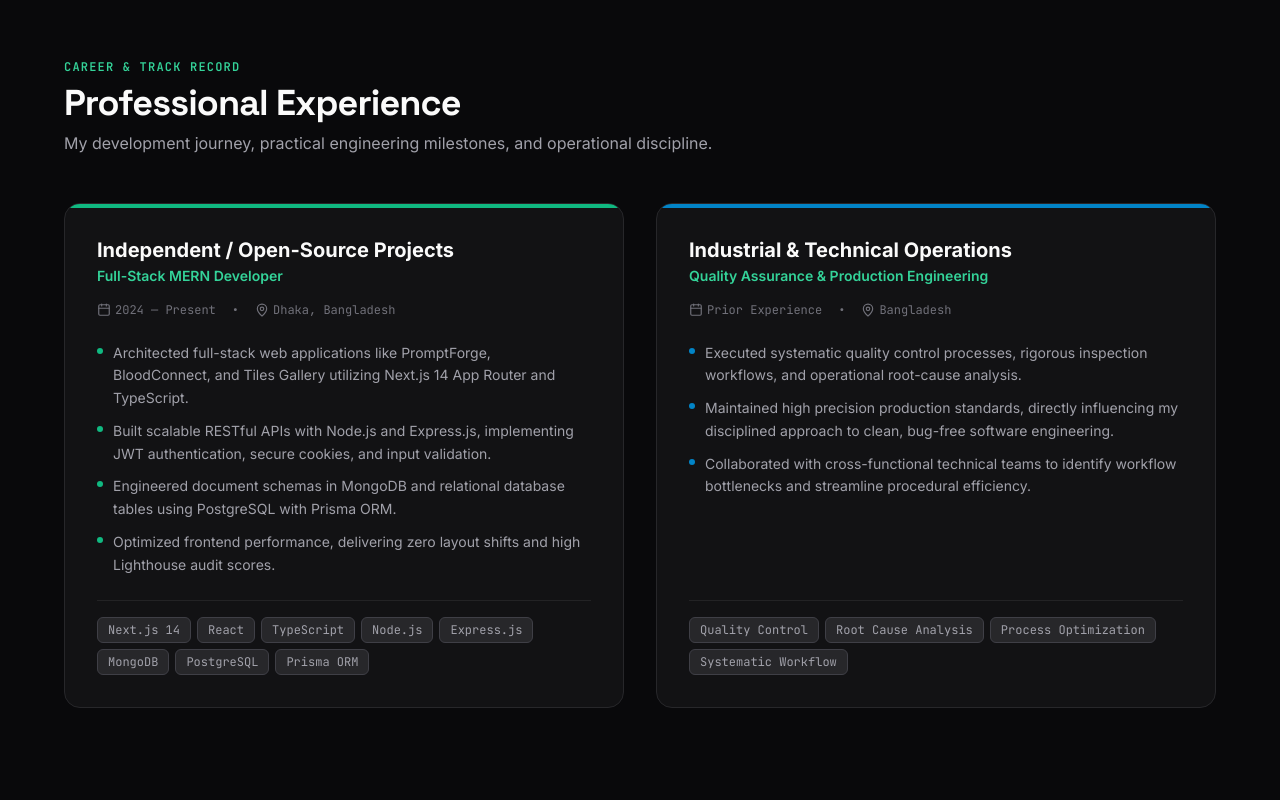
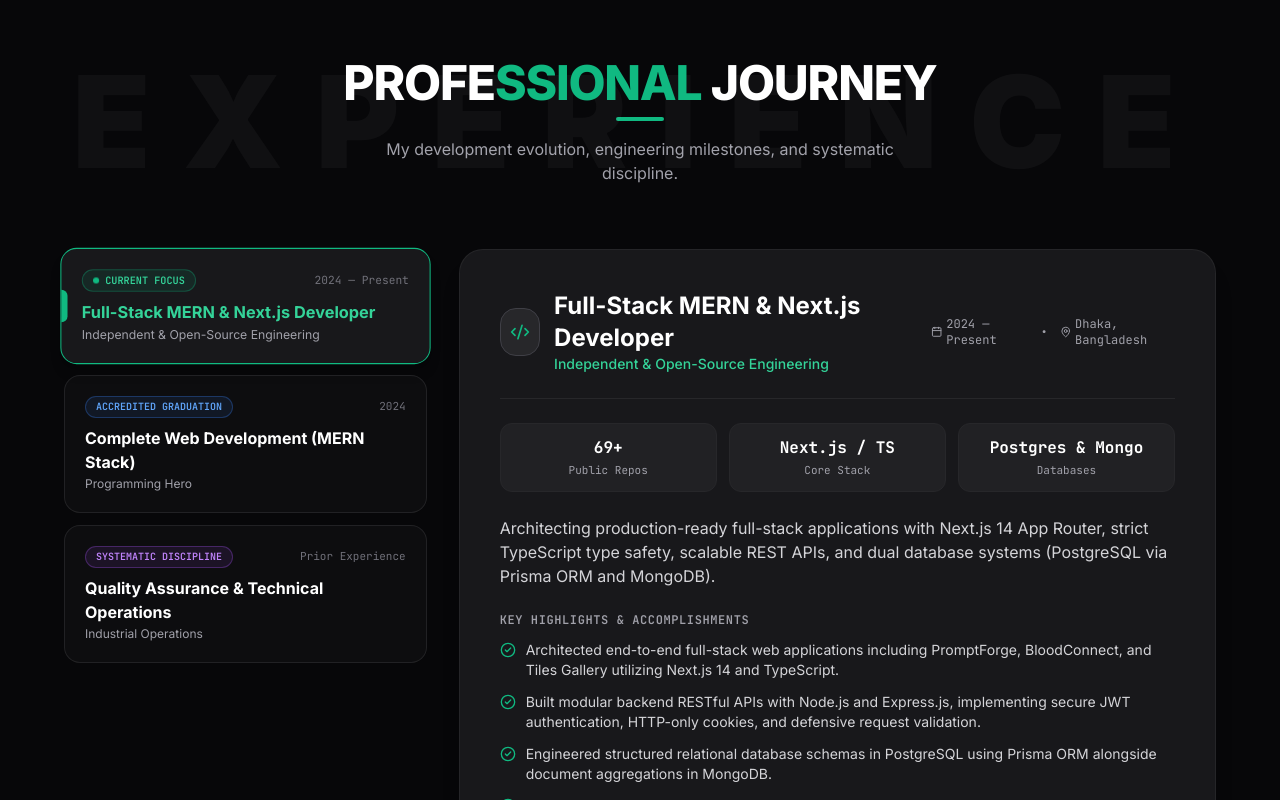
Before and after one commit to babul0000/babul_protfolio, a Next.js app: page / in a window 1280 px wide. Shown: the part 2560-3360 px from the top of the page. Built offline with nearby package versions, Linux system fonts and the light colour scheme; no server answers.

Commit message:
feat: design highly unique, creative, interactive experience section with milestone tabs and tactile stat chips

```diff
--- a/components/Experience.tsx
+++ b/components/Experience.tsx
@@ -1,119 +1,306 @@
 "use client";
-import React from "react";
-import { Briefcase, Calendar, MapPin, CheckCircle2, ArrowRight } from "lucide-react";
+import React, { useState } from "react";
+import {
+  Briefcase,
+  Calendar,
+  MapPin,
+  CheckCircle2,
+  ArrowUpRight,
+  Code2,
+  Cpu,
+  GraduationCap,
+  Sparkles,
+  Layers,
+  ChevronRight
+} from "lucide-react";
 
 export default function Experience() {
+  const [activeTab, setActiveTab] = useState<number>(0);
+
   const experiences = [
     {
-      company: "Independent / Open-Source Projects",
-      role: "Full-Stack MERN Developer",
+      id: "fullstack",
+      badge: "CURRENT FOCUS",
+      badgeColor: "bg-emerald-500/10 text-emerald-600 dark:text-emerald-400 border-emerald-500/30",
+      dotPulse: true,
+      role: "Full-Stack MERN & Next.js Developer",
+      company: "Independent & Open-Source Engineering",
       period: "2024 — Present",
       location: "Dhaka, Bangladesh",
-      accent: "#10b981",
+      icon: <Code2 className="w-5 h-5 text-emerald-500" />,
+      stats: [
+        { label: "Public Repos", value: "69+" },
+        { label: "Core Stack", value: "Next.js / TS" },
+        { label: "Databases", value: "Postgres & Mongo" },
+      ],
+      description:
+        "Architecting production-ready full-stack applications with Next.js 14 App Router, strict TypeScript type safety, scalable REST APIs, and dual database systems (PostgreSQL via Prisma ORM and MongoDB).",
       achievements: [
-        "Architected full-stack web applications like PromptForge, BloodConnect, and Tiles Gallery utilizing Next.js 14 App Router and TypeScript.",
-        "Built scalable RESTful APIs with Node.js and Express.js, implementing JWT authentication, secure cookies, and input validation.",
-        "Engineered document schemas in MongoDB and relational database tables using PostgreSQL with Prisma ORM.",
-        "Optimized frontend performance, delivering zero layout shifts and high Lighthouse audit scores."
+        "Architected end-to-end full-stack web applications including PromptForge, BloodConnect, and Tiles Gallery utilizing Next.js 14 and TypeScript.",
+        "Built modular backend RESTful APIs with Node.js and Express.js, implementing secure JWT authentication, HTTP-only cookies, and defensive request validation.",
+        "Engineered structured relational database schemas in PostgreSQL using Prisma ORM alongside document aggregations in MongoDB.",
+        "Delivered pixel-perfect, responsive UI experiences optimized for zero layout shifts and high Lighthouse audit scores.",
       ],
-      tags: ["Next.js 14", "React", "TypeScript", "Node.js", "Express.js", "MongoDB", "PostgreSQL", "Prisma ORM"]
+      technologies: [
+        "Next.js 14",
+        "React",
+        "TypeScript",
+        "Node.js",
+        "Express.js",
+        "PostgreSQL",
+        "Prisma ORM",
+        "MongoDB",
+        "Tailwind CSS",
+      ],
     },
     {
-      company: "Industrial & Technical Operations",
-      role: "Quality Assurance & Production Engineering",
+      id: "education",
+      badge: "ACCREDITED GRADUATION",
+      badgeColor: "bg-blue-500/10 text-blue-600 dark:text-blue-400 border-blue-500/30",
+      dotPulse: false,
+      role: "Complete Web Development (MERN Stack)",
+      company: "Programming Hero",
+      period: "2024",
+      location: "Online / Verified Accreditation",
+      icon: <GraduationCap className="w-5 h-5 text-blue-500" />,
+      stats: [
+        { label: "Duration", value: "6 Months" },
+        { label: "Projects Built", value: "10+ Apps" },
+        { label: "Grade", value: "Top Performer" },
+      ],
+      description:
+        "Completed rigorous 6-month intensive training program focusing on modern full-stack web architecture, React component lifecycles, backend server pipelines, and database modeling.",
+      achievements: [
+        "Mastered advanced React concepts: Custom Hooks, Context API, state management, and optimized render cycles.",
+        "Built and deployed over 10 full-stack projects adhering to clean architecture, modular folder structures, and industry standards.",
+        "Collaborated on practical sprint milestones, code reviews, and Git branching workflows.",
+      ],
+      technologies: [
+        "React.js",
+        "JavaScript (ES6+)",
+        "Node.js",
+        "Express.js",
+        "MongoDB",
+        "Tailwind CSS",
+        "Firebase Auth",
+        "REST APIs",
+      ],
+    },
+    {
+      id: "operations",
+      badge: "SYSTEMATIC DISCIPLINE",
+      badgeColor: "bg-purple-500/10 text-purple-600 dark:text-purple-400 border-purple-500/30",
+      dotPulse: false,
+      role: "Quality Assurance & Technical Operations",
+      company: "Industrial Operations",
       period: "Prior Experience",
       location: "Bangladesh",
-      accent: "#0284c7",
+      icon: <Cpu className="w-5 h-5 text-purple-500" />,
+      stats: [
+        { label: "Focus", value: "Quality Control" },
+        { label: "Mindset", value: "Root Cause" },
+        { label: "Discipline", value: "Zero Defect" },
+      ],
+      description:
+        "Applied rigorous quality assurance workflows, root-cause defect analysis, and systematic process optimization in technical industrial environments.",
       achievements: [
-        "Executed systematic quality control processes, rigorous inspection workflows, and operational root-cause analysis.",
-        "Maintained high precision production standards, directly influencing my disciplined approach to clean, bug-free software engineering.",
-        "Collaborated with cross-functional technical teams to identify workflow bottlenecks and streamline procedural efficiency."
+        "Executed systematic quality inspection protocols, identifying operational bottlenecks and streamlining procedural efficiency.",
+        "Developed rigorous attention to detail and defensive testing mindset, directly transferring to building resilient, bug-free web systems.",
+        "Fostered cross-functional collaboration, technical documentation discipline, and continuous process optimization.",
       ],
-      tags: ["Quality Control", "Root Cause Analysis", "Process Optimization", "Systematic Workflow"]
-    }
+      technologies: [
+        "Quality Assurance",
+        "Root Cause Analysis",
+        "Process Optimization",
+        "Technical Documentation",
+        "Operational Discipline",
+      ],
+    },
   ];
 
   return (
-    <section id="experience" className="py-20 md:py-28 border-b border-zinc-200/80 dark:border-zinc-800/80">
-      <div className="max-w-7xl mx-auto px-6 sm:px-10 md:px-14 lg:px-16">
-        {/* Section Header */}
-        <div className="mb-12">
-          <div className="text-xs font-mono tracking-widest text-emerald-600 dark:text-emerald-400 font-semibold uppercase mb-2">
-            CAREER & TRACK RECORD
+    <section id="experience" className="py-20 md:py-28 border-b border-zinc-200/80 dark:border-zinc-800/80 bg-zinc-50/40 dark:bg-[#070709] relative overflow-hidden">
+      <div className="max-w-7xl mx-auto px-6 sm:px-10 md:px-14 lg:px-16 text-center">
+
+        {/* Header with Background Watermark & Underline Bar */}
+        <div className="relative mb-14 sm:mb-16">
+          <div className="text-5xl sm:text-7xl md:text-8xl lg:text-9xl font-black text-slate-900/[0.03] dark:text-white/[0.04] tracking-[0.25em] select-none pointer-events-none uppercase absolute left-1/2 -translate-x-1/2 top-1/2 -translate-y-1/2 whitespace-nowrap">
+            EXPERIENCE
           </div>
-          <h2 className="text-3xl sm:text-4xl font-heading font-bold text-themeText tracking-tight">
-            Professional Experience
+
+          <h2 className="relative text-3xl sm:text-4xl md:text-5xl font-extrabold tracking-tight text-slate-900 dark:text-white">
+            PROFE<span className="text-emerald-500">SSIONAL</span> JOURNEY
           </h2>
-          <p className="mt-2 text-sm sm:text-base text-themeTextSecondary max-w-2xl">
-            My development journey, practical engineering milestones, and operational discipline.
+
+          <div className="w-12 h-1 bg-emerald-500 rounded-full mx-auto mt-2.5" />
+
+          <p className="mt-4 text-sm sm:text-base text-slate-600 dark:text-zinc-400 max-w-xl mx-auto">
+            My development evolution, engineering milestones, and systematic discipline.
           </p>
         </div>
 
-        {/* Experience Cards (NasirChy style) */}
-        <div className="grid grid-cols-1 md:grid-cols-2 gap-8">
-          {experiences.map((exp, idx) => (
-            <div
-              key={idx}
-              className="group relative overflow-hidden rounded-2xl border border-zinc-200 dark:border-zinc-800 bg-white dark:bg-zinc-900/60 p-6 sm:p-8 transition-all duration-300 hover:border-zinc-300 dark:hover:border-zinc-700 hover:shadow-lg flex flex-col justify-between"
+        {/* Unique Interactive Timeline Layout */}
+        <div className="grid grid-cols-1 lg:grid-cols-12 gap-8 text-left max-w-6xl mx-auto">
+
+          {/* Left Column: Interactive Milestone Tabs (4 Cols) */}
+          <div className="lg:col-span-4 flex flex-col gap-3">
+            {experiences.map((exp, idx) => {
+              const isActive = activeTab === idx;
+              return (
+                <button
+                  key={exp.id}
+                  onClick={() => setActiveTab(idx)}
+                  className={`group relative rounded-2xl p-5 text-left transition-all duration-300 border cursor-pointer ${
+                    isActive
+                      ? "bg-white dark:bg-zinc-900 border-emerald-500 shadow-lg scale-[1.02]"
+                      : "bg-white/60 dark:bg-zinc-900/40 border-zinc-200/80 dark:border-zinc-800/80 hover:bg-white dark:hover:bg-zinc-900 hover:border-zinc-300 dark:hover:border-zinc-700"
+                  }`}
                 >
-              {/* Top Accent Strip */}
-              <div
-                className="absolute left-0 top-0 h-1 w-full"
-                style={{ backgroundColor: exp.accent }}
-              />
+                  {/* Active Indicator Bar */}
+                  {isActive && (
+                    <div className="absolute left-0 top-1/2 -translate-y-1/2 w-1.5 h-8 bg-emerald-500 rounded-r-full" />
+                  )}
 
+                  <div className="flex items-center justify-between mb-2">
+                    <span className={`inline-flex items-center gap-1.5 px-2.5 py-0.5 rounded-full text-[10px] font-mono font-semibold border ${exp.badgeColor}`}>
+                      {exp.dotPulse && (
+                        <span className="relative flex h-1.5 w-1.5">
+                          <span className="animate-ping absolute inline-flex h-full w-full rounded-full bg-emerald-400 opacity-75"></span>
+                          <span className="relative inline-flex rounded-full h-1.5 w-1.5 bg-emerald-500"></span>
+                        </span>
+                      )}
+                      {exp.badge}
+                    </span>
+                    <span className="text-[11px] font-mono text-slate-400 dark:text-zinc-500">
+                      {exp.period}
+                    </span>
+                  </div>
+
+                  <h3 className={`text-base font-bold transition-colors ${isActive ? "text-emerald-600 dark:text-emerald-400" : "text-slate-900 dark:text-white"}`}>
+                    {exp.role}
+                  </h3>
+                  <p className="text-xs text-slate-500 dark:text-zinc-400 mt-0.5">
+                    {exp.company}
+                  </p>
+                </button>
+              );
+            })}
+          </div>
+
+          {/* Right Column: Detailed Experience Showcase Card (8 Cols) */}
+          <div className="lg:col-span-8">
+            {(() => {
+              const current = experiences[activeTab];
+              return (
+                <div className="rounded-3xl border border-zinc-200/90 dark:border-zinc-800/90 bg-white dark:bg-zinc-900 p-6 sm:p-8 md:p-10 shadow-xl relative overflow-hidden transition-all duration-300 animate-in fade-in slide-in-from-right-4">
+
+                  {/* Top Role Header */}
+                  <div className="flex flex-col sm:flex-row sm:items-center justify-between gap-4 pb-6 border-b border-zinc-100 dark:border-zinc-800">
+                    <div className="flex items-center gap-3.5">
+                      <div className="w-12 h-12 rounded-2xl bg-zinc-100 dark:bg-zinc-800 border border-zinc-200 dark:border-zinc-700 flex items-center justify-center shadow-xs">
+                        {current.icon}
+                      </div>
                       <div>
-                <div className="flex items-start justify-between gap-4 mb-4">
-                  <div>
-                    <h3 className="text-xl font-bold text-themeText group-hover:text-emerald-500 transition-colors">
-                      {exp.company}
+                        <h3 className="text-xl sm:text-2xl font-bold text-slate-900 dark:text-white">
+                          {current.role}
                         </h3>
-                    <p className="text-sm font-semibold text-emerald-600 dark:text-emerald-400 mt-0.5">
-                      {exp.role}
+                        <p className="text-sm font-medium text-emerald-600 dark:text-emerald-400">
+                          {current.company}
                         </p>
                       </div>
                     </div>
 
-                <div className="flex items-center gap-4 text-xs font-mono text-themeTextMuted mb-6">
+                    <div className="flex items-center gap-3 text-xs font-mono text-slate-500 dark:text-zinc-400">
                       <span className="flex items-center gap-1">
                         <Calendar className="w-3.5 h-3.5" />
-                    {exp.period}
+                        {current.period}
                       </span>
                       <span>•</span>
                       <span className="flex items-center gap-1">
                         <MapPin className="w-3.5 h-3.5" />
-                    {exp.location}
+                        {current.location}
                       </span>
                     </div>
+                  </div>
 
-                {/* Key Achievements */}
-                <div className="space-y-2.5 mb-6">
-                  {exp.achievements.map((item, i) => (
-                    <div key={i} className="flex items-start gap-2.5 text-sm text-themeTextSecondary leading-relaxed">
-                      <div
-                        className="mt-1.5 h-1.5 w-1.5 rounded-full shrink-0"
-                        style={{ backgroundColor: exp.accent }}
-                      />
-                      <p>{item}</p>
+                  {/* Tactile Mini Stat Chips */}
+                  <div className="grid grid-cols-3 gap-3 my-6">
+                    {current.stats.map((st, i) => (
+                      <div key={i} className="p-3 rounded-xl bg-zinc-50 dark:bg-zinc-800/60 border border-zinc-100 dark:border-zinc-800 text-center">
+                        <div className="text-sm sm:text-base font-bold font-mono text-slate-900 dark:text-white">
+                          {st.value}
                         </div>
+                        <div className="text-[10px] sm:text-[11px] font-mono text-slate-500 dark:text-zinc-400 mt-0.5">
+                          {st.label}
+                        </div>
+                      </div>
+                    ))}
+                  </div>
+
+                  {/* Narrative Summary */}
+                  <p className="text-sm sm:text-base text-slate-700 dark:text-zinc-300 leading-relaxed mb-6">
+                    {current.description}
+                  </p>
+
+                  {/* Key Highlights Bullet Points */}
+                  <div className="space-y-3 mb-8">
+                    <h4 className="text-xs font-mono font-semibold uppercase tracking-wider text-slate-500 dark:text-zinc-400">
+                      Key Highlights &amp; Accomplishments
+                    </h4>
+                    {current.achievements.map((item, i) => (
+                      <div key={i} className="flex items-start gap-2.5 text-xs sm:text-sm text-slate-600 dark:text-zinc-300 leading-relaxed">
+                        <CheckCircle2 className="w-4 h-4 text-emerald-500 shrink-0 mt-0.5" />
+                        <span>{item}</span>
+                      </div>
+                    ))}
+                  </div>
+
+                  {/* Technology Pills Bar */}
+                  <div className="pt-6 border-t border-zinc-100 dark:border-zinc-800">
+                    <div className="flex flex-wrap gap-2">
+                      {current.technologies.map((tech) => (
+                        <span
+                          key={tech}
+                          className="px-3 py-1 rounded-lg bg-zinc-100 dark:bg-zinc-800/80 border border-zinc-200 dark:border-zinc-700 text-slate-700 dark:text-zinc-300 font-mono text-xs font-medium"
+                        >
+                          {tech}
+                        </span>
                       ))}
                     </div>
                   </div>
 
-              {/* Stack Tags */}
-              <div className="flex flex-wrap gap-1.5 pt-4 border-t border-zinc-100 dark:border-zinc-800/80">
-                {exp.tags.map((tag) => (
-                  <span
-                    key={tag}
-                    className="text-xs px-2.5 py-1 rounded-md bg-zinc-100 dark:bg-zinc-800 border border-zinc-200 dark:border-zinc-700 text-themeTextSecondary font-mono"
-                  >
-                    {tag}
-                  </span>
-                ))}
+                </div>
+              );
+            })()}
+          </div>
+
+        </div>
+
+        {/* Bottom CTA Box */}
+        <div className="mt-14 max-w-4xl mx-auto rounded-2xl border border-zinc-200/90 dark:border-zinc-800/90 bg-white dark:bg-zinc-900 p-6 flex flex-col sm:flex-row items-center justify-between gap-4 shadow-sm text-left">
+          <div className="flex items-center gap-3.5">
+            <div className="w-10 h-10 rounded-xl bg-emerald-500/10 text-emerald-500 flex items-center justify-center shrink-0">
+              <Sparkles className="w-5 h-5" />
+            </div>
+            <div>
+              <h4 className="text-sm sm:text-base font-bold text-slate-900 dark:text-white">
+                Interested in working together or hiring?
+              </h4>
+              <p className="text-xs text-slate-500 dark:text-zinc-400">
+                Open for full-time frontend/full-stack engineering roles and freelance contracts.
+              </p>
             </div>
           </div>
-          ))}
+
+          <a
+            href="#contact"
+            className="inline-flex items-center gap-1.5 px-5 py-2.5 rounded-full bg-slate-900 dark:bg-white text-white dark:text-slate-900 text-xs font-semibold hover:opacity-90 transition-all shadow-md shrink-0 hover:scale-105 active:scale-95"
+          >
+            <span>Get in Touch</span>
+            <ChevronRight className="w-3.5 h-3.5" />
+          </a>
         </div>
+
       </div>
     </section>
   );
```
Lines whose indentation alone changed are shown as unchanged.
